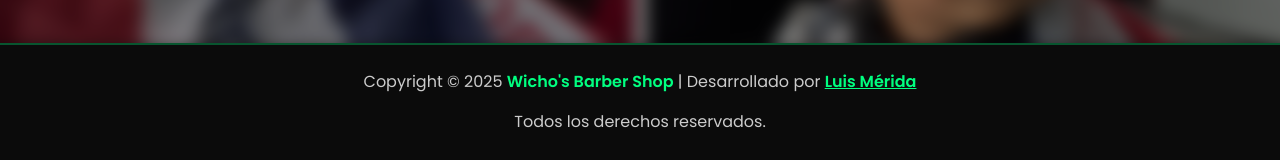
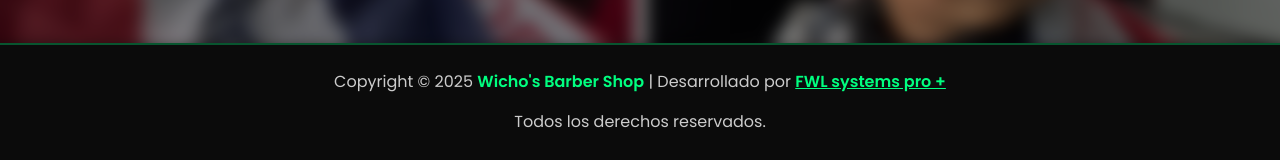
Before and after one commit to willder2305/BARBERIA, a React (Vite) app in the folder frontend/: page / in a window 1280 px wide. Shown: the part 4867-5027 px from the top of the page. Built offline with nearby package versions, Linux system fonts and the light colour scheme; no server answers.

Commit message:
Actualiza credito del footer

```diff
--- a/frontend/src/components/SiteFooter.jsx
+++ b/frontend/src/components/SiteFooter.jsx
@@ -5,7 +5,7 @@ export default function SiteFooter() {
       <div className="container">
         <p>
           Copyright © 2025 <span className="brand">Wicho's Barber Shop</span> |
-          Desarrollado por <a href="#" className="author" aria-label="Desarrollado por Luis Merida">Luis Mérida</a>
+          Desarrollado por <a href="#" className="author" aria-label="Desarrollado por FWL systems pro +">FWL systems pro +</a>
         </p>
         <p className="rights">Todos los derechos reservados.</p>
       </div>
```
